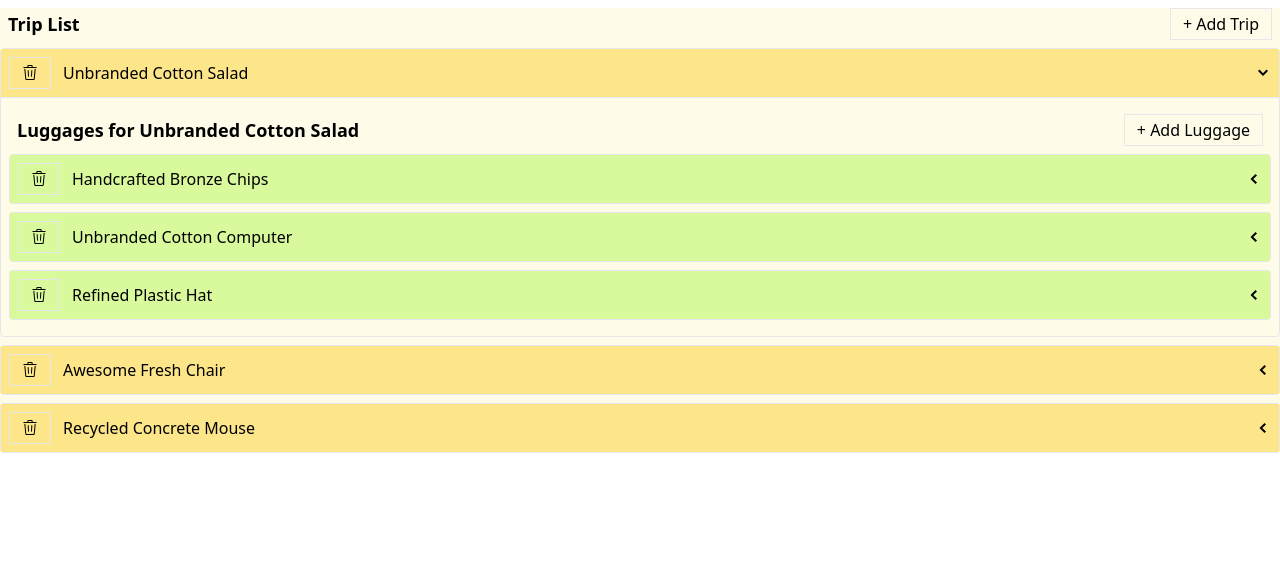
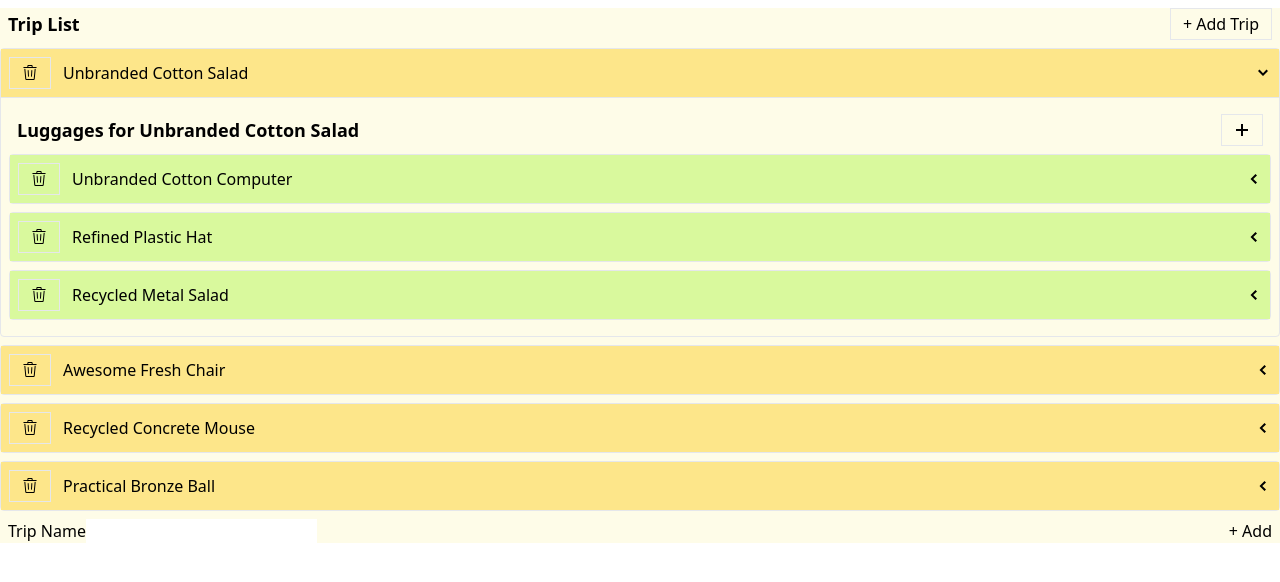
Before and after one commit to CocoTapi/packing-list, a React (Create React App) app in the folder mfr/: page / in a window 1280 px wide. Both pictures are taken after a click on the element 1263 px from the left and 73 px from the top of the page. Shown: the top 582 px of the page. Built offline with nearby package versions, Linux system fonts and the light colour scheme; data requests are answered from the project's data file.

Commit message:
made an input form

```diff
--- a/mfr/db.json
+++ b/mfr/db.json
@@ -11,14 +11,13 @@
     {
       "name": "Recycled Concrete Mouse",
       "id": 4
+    },
+    {
+      "name": "Practical Bronze Ball",
+      "id": 5
     }
   ],
   "luggages": [
-    {
-      "tripId": 2,
-      "title": "Handcrafted Bronze Chips",
-      "id": 3
-    },
     {
       "tripId": 2,
       "title": "Unbranded Cotton Computer",
@@ -28,18 +27,18 @@
       "tripId": 2,
       "title": "Refined Plastic Hat",
       "id": 5
+    },
+    {
+      "tripId": 2,
+      "title": "Recycled Metal Salad",
+      "id": 6
     }
   ],
   "items": [
     {
-      "luggageId": 3,
-      "entry": "Handcrafted Rubber Pants",
+      "luggageId": 4,
+      "entry": "Awesome Metal Mouse",
       "id": 1
-    },
-    {
-      "luggageId": 3,
-      "entry": "Recycled Frozen Fish",
-      "id": 2
     }
   ]
 }
--- /dev/null
+++ b/mfr/src/components/InputForm.js
@@ -0,0 +1,36 @@
+import { useState } from "react";
+
+function InputForm ({ onSubmit }) {
+    const [text, setText] = useState('');
+
+    const handleNameChange = (event) => {
+        event.prevendDefault();
+        setText(event.target.value)
+    }
+
+    const handleSubmit = (event) => {
+        event.prevendDefault();
+        onSubmit(text);
+        setText('');
+    }
+
+    return (
+        <div>
+            <form onSubmit={handleSubmit}>
+                <div className="m-2 flex flex-row items-center justify-between">
+                    <div>
+                        <label className="label">Trip Name</label>
+                        <input
+                            //className="inout is-expanded"
+                            value={text}
+                            onChange={handleNameChange}
+                        />
+                    </div>
+                    <button>+ Add</button>
+                </div>
+            </form>
+        </div>
+    )
+}
+
+export default InputForm;
--- a/mfr/src/components/ItemList.js
+++ b/mfr/src/components/ItemList.js
@@ -2,6 +2,7 @@ import { useFetchItemsQuery, useAddItemMutation } from "../store";
 import Button from "./Button";
 //import Skeleton from "./Skeleton";
 import ItemListItem from "./ItemListItem";
+import { GoPlus } from "react-icons/go";
 
 function ItemsList ({ luggage }) {
     const {data, isFetching, error} = useFetchItemsQuery(luggage);
@@ -27,7 +28,7 @@ function ItemsList ({ luggage }) {
             <div className="m-2 flex flex-row items-center juctify-between">
                 <h3 className="text-lg font-bold">Items In {luggage.title}</h3>
                 <Button loading={results.isLoading} onClick={handleAddItem}>
-                    + Add Item
+                    <GoPlus />
                 </Button>
             </div>
            {content}
--- a/mfr/src/components/LuggageList.js
+++ b/mfr/src/components/LuggageList.js
@@ -1,4 +1,5 @@
 import { useFetchLuggageQuery, useAddLuggageMutation } from "../store";
+import { GoPlus } from "react-icons/go";
 //import Skeleton from './Skeleton';
 import Button from './Button';
 import LuggageListItem from "./LuggageListItem";
@@ -29,7 +30,7 @@ function LuggageList({ trip }) {
     <div>
       <div className="m-2 flex flex-row items-center justify-between">
         <h3 className="text-lg font-bold">Luggages for {trip.name}</h3>
-        <Button onClick={handleAddLuggage} loading={results.isLoading}>+ Add Luggage</Button>
+        <Button onClick={handleAddLuggage} loading={results.isLoading}><GoPlus /></Button>
       </div>
       {content}
     </div>
--- a/mfr/src/components/TripList.js
+++ b/mfr/src/components/TripList.js
@@ -1,6 +1,7 @@
 import { useFetchTripsQuery, useAddTripMutation } from "../store";
 import Button from "./Button";
 import TripListItem from './TripListItem'
+import InputForm from "./InputForm";
 
 function TripList () {
   const { data, error, isFetching } = useFetchTripsQuery();
@@ -32,6 +33,7 @@ function TripList () {
         </Button>
       </div>
         {content}
+        <InputForm />
     </div>
     )
 }
```
